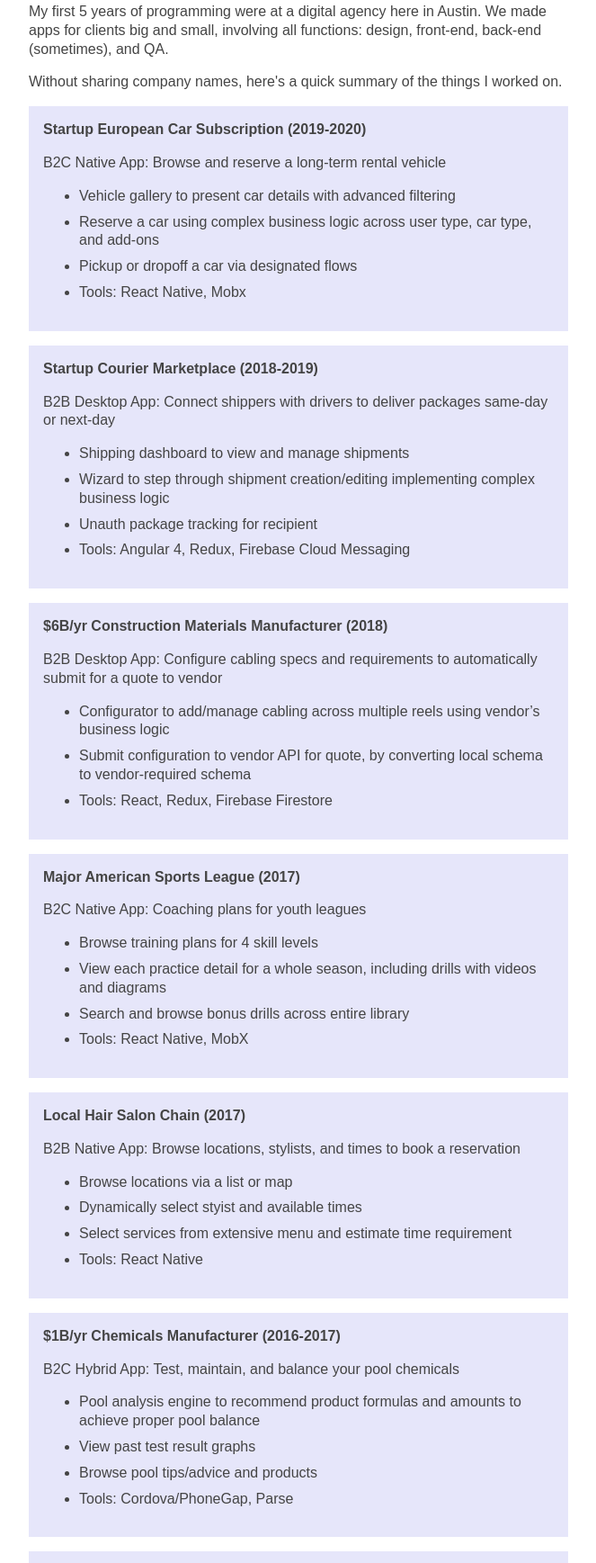
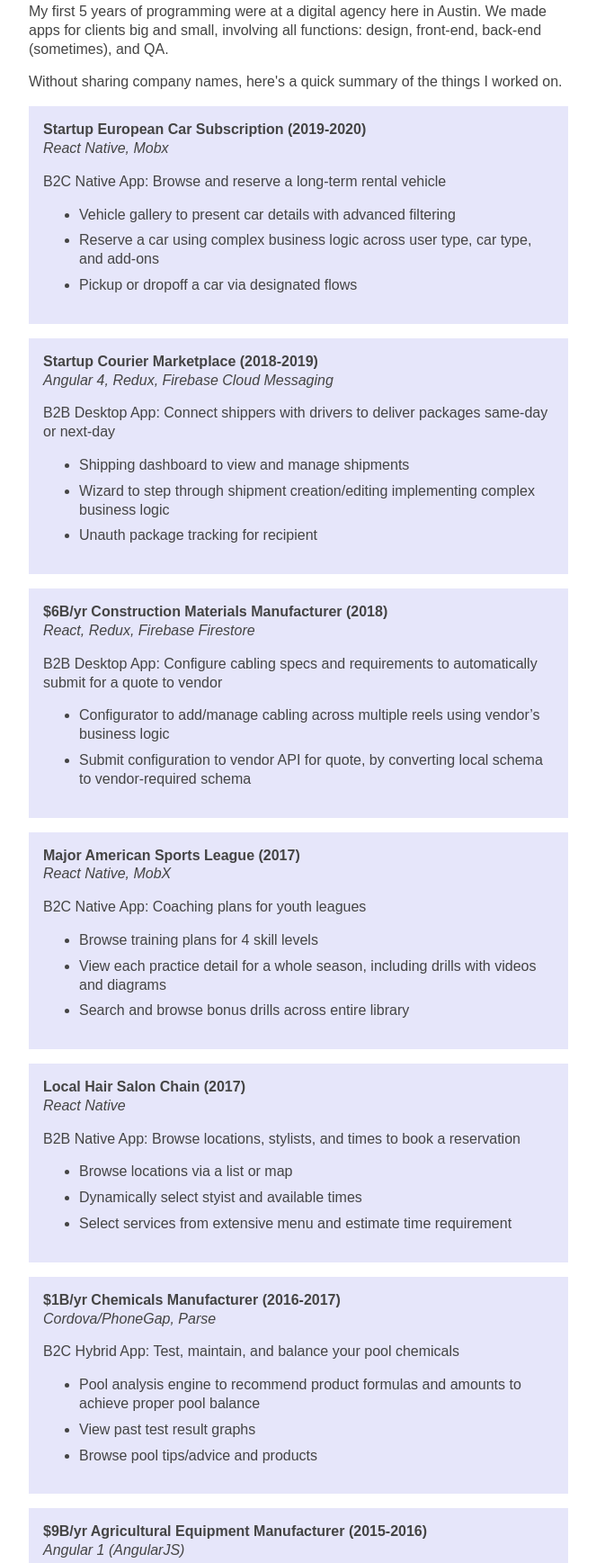
Before and after one commit to rocktacular/about, a plain HTML site: page agency-projects.html in a window 1280 px wide. Shown: the part 78-1815 px from the top of the page at 90% size, without its empty margins (308-971 px from the left). Drawn offline with Linux system fonts and the light colour scheme.

Commit message:
change format of card

```diff
--- a/agency-projects.html
+++ b/agency-projects.html
@@ -28,6 +28,8 @@
   <section class="bg-color">
     <p>
       <strong>Startup European Car Subscription (2019-2020)</strong>
+      <br />
+      <em>React Native, Mobx</em>
     </p>
     <p>
       B2C Native App: Browse and reserve a long-term rental vehicle
@@ -41,13 +43,14 @@
         and add-ons
       </li>
       <li>Pickup or dropoff a car via designated flows</li>
-      <li>Tools: React Native, Mobx</li>
     </ul>
   </section>
 
   <section class="bg-color">
     <p>
       <strong>Startup Courier Marketplace (2018-2019)</strong>
+      <br />
+      <em>Angular 4, Redux, Firebase Cloud Messaging</em>
     </p>
     <p>
       B2B Desktop App: Connect shippers with drivers to deliver packages
@@ -62,13 +65,14 @@
         business logic
       </li>
       <li>Unauth package tracking for recipient</li>
-      <li>Tools: Angular 4, Redux, Firebase Cloud Messaging</li>
     </ul>
   </section>
 
   <section class="bg-color">
     <p>
       <strong>$6B/yr Construction Materials Manufacturer (2018)</strong>
+      <br />
+      <em>React, Redux, Firebase Firestore</em>
     </p>
     <p>
       B2B Desktop App: Configure cabling specs and requirements to automatically
@@ -83,13 +87,14 @@
         Submit configuration to vendor API for quote, by converting local schema
         to vendor-required schema
       </li>
-      <li>Tools: React, Redux, Firebase Firestore</li>
     </ul>
   </section>
 
   <section class="bg-color">
     <p>
       <strong>Major American Sports League (2017)</strong>
+      <br />
+      <em>React Native, MobX</em>
     </p>
     <p>
       B2C Native App: Coaching plans for youth leagues
@@ -101,13 +106,14 @@
         videos and diagrams
       </li>
       <li>Search and browse bonus drills across entire library</li>
-      <li>Tools: React Native, MobX</li>
     </ul>
   </section>
 
   <section class="bg-color">
     <p>
       <strong>Local Hair Salon Chain (2017)</strong>
+      <br />
+      <em>React Native</em>
     </p>
     <p>
       B2B Native App: Browse locations, stylists, and times to book a
@@ -119,13 +125,14 @@
         Dynamically select styist and available times
       </li>
       <li>Select services from extensive menu and estimate time requirement</li>
-      <li>Tools: React Native</li>
     </ul>
   </section>
 
   <section class="bg-color">
     <p>
       <strong>$1B/yr Chemicals Manufacturer (2016-2017)</strong>
+      <br />
+      <em>Cordova/PhoneGap, Parse</em>
     </p>
     <p>
       B2C Hybrid App: Test, maintain, and balance your pool chemicals
@@ -139,13 +146,14 @@
         View past test result graphs
       </li>
       <li>Browse pool tips/advice and products</li>
-      <li>Tools: Cordova/PhoneGap, Parse</li>
     </ul>
   </section>
 
   <section class="bg-color">
     <p>
       <strong>$9B/yr Agricultural Equipment Manufacturer (2015-2016)</strong>
+      <br />
+      <em>Angular 1 (AngularJS)</em>
     </p>
     <p>
       B2B Desktop App: Manage and monitor equipment status and health in a
@@ -159,7 +167,6 @@
       </li>
       <li>Manage equipment alerts for geofences, maintenance, etc...</li>
       <li>Served in 10+ languages</li>
-      <li>Tools: Angular 1 (AngularJS)</li>
     </ul>
   </section>
 </html>
```
